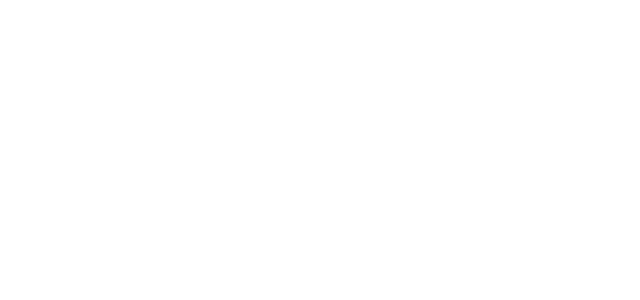
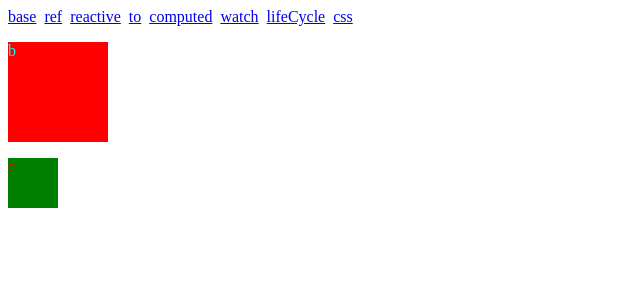
Before and after one commit to llcoolmxdx5/front-end-learning-notes, a Vue app in the folder 05-框架/vue/vite-vue/: page /case/css in a window 1280 px wide. Before the commit this address had no page. Shown: the top 300 px of the page, without its empty margins (0-640 px from the left). Built offline with nearby package versions, Linux system fonts and the light colour scheme.

Commit message:
feat(vue3): css

```diff
--- /dev/null
+++ b/05-框架/vue/vite-vue/src/cases/css.vue
@@ -0,0 +1,53 @@
+<template>
+  <div class="a" :class="$style.red">
+    <p class="b">b</p>
+    <p class="c">c</p>
+  </div>
+</template>
+
+<script setup lang="ts">
+import { CSSProperties, useCssModule } from 'vue'
+
+console.log(useCssModule());
+// 具名情况下, 返回 <style module="classes"> 的 class
+// useCssModule('classes')
+
+const theme: CSSProperties = {
+  color: 'green'
+}
+
+</script>
+
+<style scoped lang="less">
+// 深度选择器 影响到子组件，可以使用 :deep() 这个伪类
+// .a[data-v-f3f3eg9] .b { /* ... */ }
+.a :deep(.b) {
+  background-color: red;
+  width: 100px;
+  height: 100px;
+  color: aqua;
+}
+
+.c {
+  width: 50px;
+  height: 50px;
+  background-color: v-bind('theme.color');
+}
+
+// 默认情况下，作用域样式不会影响到 <slot/> 渲染出来的内容，因为它们被认为是父组件所持有并传递进来的。
+// 使用 :slotted 伪类以明确地将插槽内容作为选择器的目标
+:slotted(div) {
+  color: red;
+}
+
+// 如果想让其中一个样式规则应用到全局, 可以使用 :global 伪类来实现
+:global(.red) {
+  color: red;
+}
+</style>
+
+<style module>
+.red {
+  color: red;
+}
+</style>
--- a/05-框架/vue/vite-vue/src/router/index.ts
+++ b/05-框架/vue/vite-vue/src/router/index.ts
@@ -46,6 +46,11 @@
         name: 'lifeCycle',
         component: () => import('../cases/lifeCycle.vue'),
       },
+      {
+        path: 'css',
+        name: 'css',
+        component: () => import('../cases/css.vue'),
+      },
     ],
   },
   {
```
